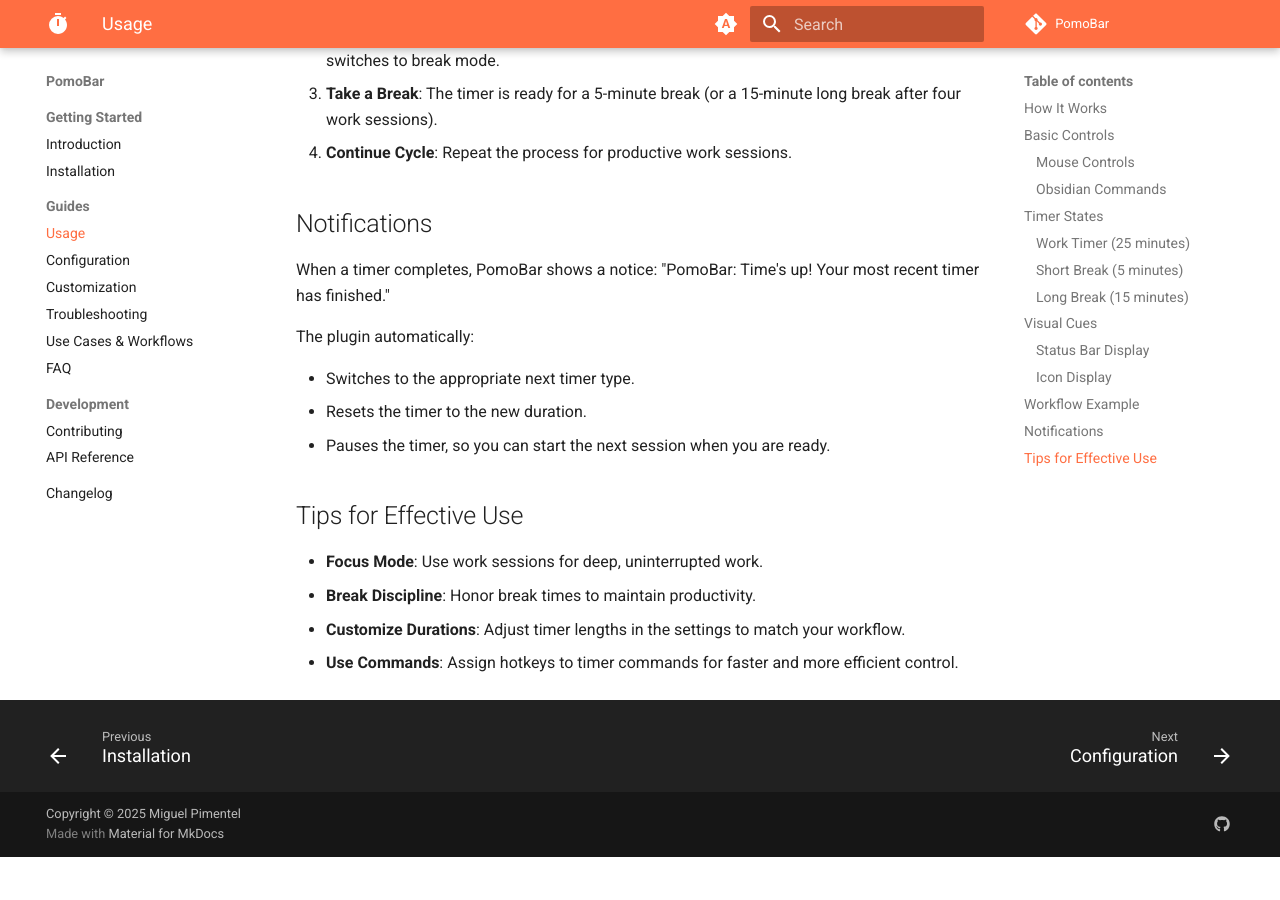
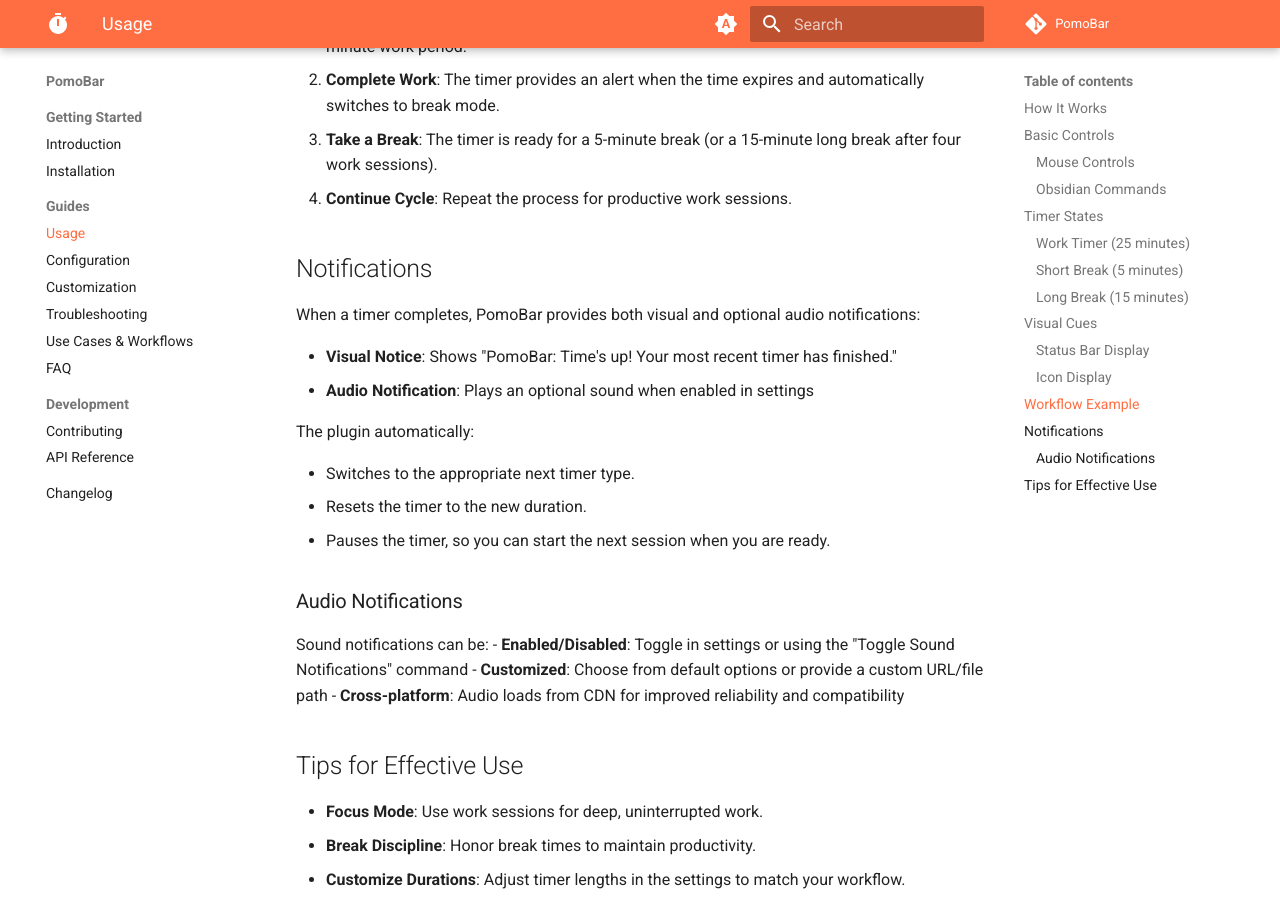
Before and after one commit to semanticdata/obsidian-pomodoro, an MkDocs documentation site: the page built from docs/usage.md, in a window 1280 px wide and 900 px high, scrolled down 2800 px. Built offline with MkDocs 1.6.1 and Material for MkDocs 9.7.7, drawn with Linux system fonts in a browser that asks for light colours; comment, search, counter and statistics services are not loaded; before the commit the page ends 3657 px from its top, so only the background shows below that; some of the changed text lies outside the part shown.

Commit message:
update docs with new sound notifications

```diff
--- a/docs/usage.md
+++ b/docs/usage.md
@@ -38,6 +38,7 @@ You can also control the timer using Obsidian's command palette. This allows you
 | **Cycle Timer** | Switches to the next phase in the Pomodoro cycle. |
 | **Toggle Status Bar** | Shows or hides the timer in the status bar. |
 | **Toggle Icon** | Shows or hides the timer icon in the status bar. |
+| **Toggle Sound Notifications** | Enables or disables audio notifications when timers complete. |
 
 ## Timer States
 
@@ -90,7 +91,10 @@ The icon can be toggled on or off in the plugin settings or with the "Toggle Ico
 
 ## Notifications
 
-When a timer completes, PomoBar shows a notice: "PomoBar: Time's up! Your most recent timer has finished."
+When a timer completes, PomoBar provides both visual and optional audio notifications:
+
+- **Visual Notice**: Shows "PomoBar: Time's up! Your most recent timer has finished."
+- **Audio Notification**: Plays an optional sound when enabled in settings
 
 The plugin automatically:
 
@@ -98,6 +102,13 @@ The plugin automatically:
 - Resets the timer to the new duration.
 - Pauses the timer, so you can start the next session when you are ready.
 
+### Audio Notifications
+
+Sound notifications can be:
+- **Enabled/Disabled**: Toggle in settings or using the "Toggle Sound Notifications" command
+- **Customized**: Choose from default options or provide a custom URL/file path
+- **Cross-platform**: Audio loads from CDN for improved reliability and compatibility
+
 ## Tips for Effective Use
 
 - **Focus Mode**: Use work sessions for deep, uninterrupted work.
```
Also changed, not shown: docs/configuration.md (+6 -0 lines), docs/customization.md (+11 -1 lines), docs/index.md (+1 -1 lines).
